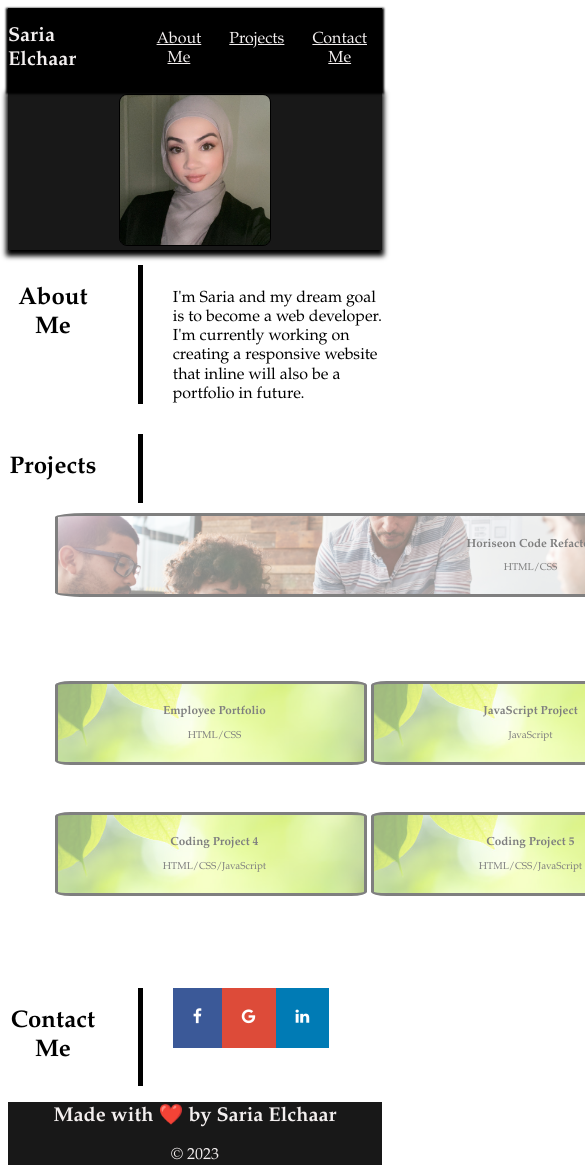
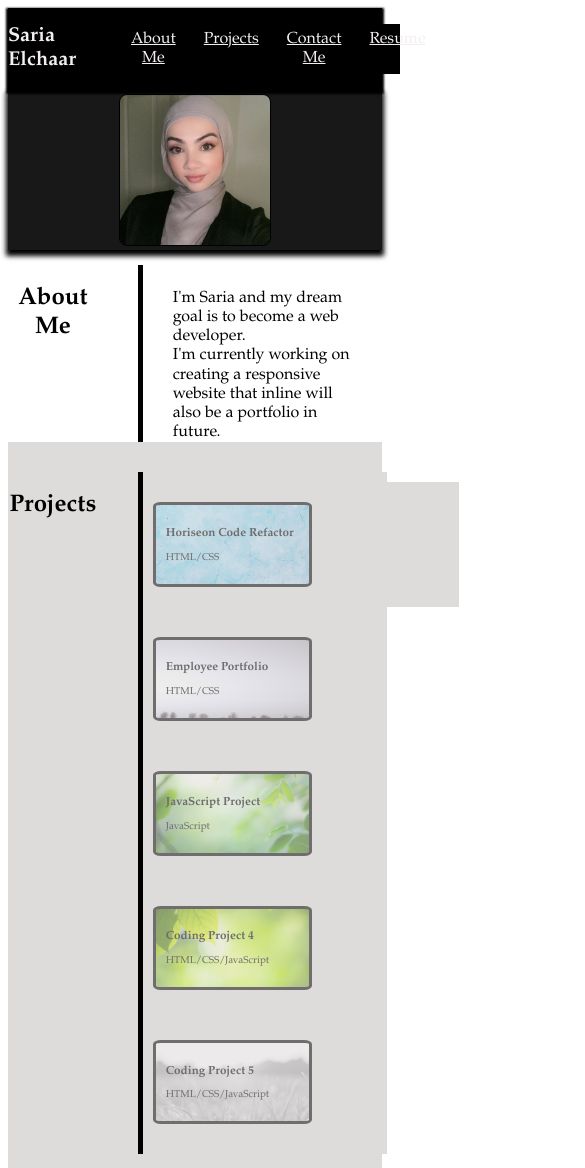
Before and after one commit to Saria995/professional-employee-portfolio, a plain HTML site: page index.html in a window 390 px wide. Shown: the top 1168 px of the page, 585 px wide, since content can reach past the window. Drawn offline with Linux system fonts and the light colour scheme.

Commit message:
Added the final sections of HTML and CSS, conducting coding

```diff
--- a/Assets/css/style.css
+++ b/Assets/css/style.css
@@ -98,16 +98,14 @@ body {
     font-size: 20px;
     padding: 0 30px;
     line-height: 1.6;
-    width: 90%;
-    margin-left: 110px;
+    margin-left: 0px;
 }
 
 /*My Work Section*/
 .my-work {
     padding: 30px 0;
     display: flex;
-    justify-content: space-between;
-    background-color: white;
+    background-color: rgb(222, 219, 219);
 
 }
 
@@ -148,28 +146,46 @@ body {
     color: var(--black);
     padding: 10px;
     width: 280px;
-    text-align: center;
 }
 
 .project:hover {
     opacity: 1.0;
 }
 
+.grid-container {
+    display: grid;
+    grid-template-columns: auto auto;
+    gap: 10px;
+    background-color: rgb(222, 219, 219);
+    padding: 10px;
+    width: 60%;
+  }
+
+  .grid-container > div {
+    padding: 20px 0;
+    font-size: 18px;
+  }
+
+  .item1 {
+    grid-column: 1 / 3;
+    background-color: rgb(222, 219, 219);
+  }
+
 .horiseon {
     grid-column: 1/3;
     grid-row: span 2;
-    background-image: url("../Images/Horiseon\ Image.png");
+    background-image: url("../Images/light\ blue\ bg\ horiseon.jpg");
 }
 
 
 .css {
-    background-image: url("../Images/project\ css\ image.jpg") ;
+    background-image: url("../Images/Image\ for\ proj\ 3.jpg") ;
     background-position: var (--position)
 }
 
 
 .javascript {
-    background-image: url("../Images/project\ css\ image.jpg") ;
+    background-image: url("../Images/green\ image\ for\ bg\ 4.jpg") ;
     background-position: var (--position)
 }
 
@@ -179,7 +195,7 @@ body {
 }
 
 .five {
-    background-image: url("../Images/project\ css\ image.jpg") ;
+    background-image: url("../Images/white\ background\ for\ proj\ 2.jpg") ;
     background-position: var (--position)
 }
 
@@ -210,7 +226,7 @@ body {
     height: 60px;
     display: flex;
     justify-content: space-between;
-    margin-left: 8%;
+    margin-left: 2%;
 }
 
 .fa-facebook {
@@ -242,6 +258,14 @@ body {
 
 
 @media screen and (max-width: 768px) {
+
+    .item1 {
+        grid-column: 1 / 1;
+      }
+      .grid-container {
+        display: grid;
+        grid-template-columns: auto;
+    }
 
     .navbar {
         flex-direction: row;
@@ -294,25 +318,29 @@ body {
     }
 
     .my-work {
-        flex-direction: column;
+        width: 100%;
         padding: 30px 0;
     }
 
     .my-work .project {
         display: flex;
-        width: 100%;
-        height: fit-content;
+        width: 50%;
+        height: max-content;
         font-size: 10px;
-        flex-direction: column;
+        justify-content: flex-end;
     }
 
     .projects-grid-wrapper {
-        width: 100%;
+        width: 147%;
         padding: 10px;
     }
 
-    .projects-grid {
-        width: 80%;
+    /*.projects-grid {
+        width: 50%;
+    }*/
+
+    .project {
+        width: 100%;
     }
 
 
--- a/index.html
+++ b/index.html
@@ -18,6 +18,7 @@
                         <li><a href="#about-me">About Me</a></li>
                         <li><a href="#my-work">Projects</a></li>
                         <li><a href="#contact-me">Contact Me</a></li>
+                        <li><a href="Resume">Resume</a></li>
                 </div>
             </ul>
         </nav>
@@ -45,39 +46,48 @@
             <div class="title">
                 <h2>Projects</h2>
             </div>
-            <div class="projects-grid-wrapper">
-            <div class="projects-grid">
-
+            <div class="grid-container">
+                <div class="item1">
                     <a href="https://saria995.github.io/Horiseon-Code-Restructure/" target="_blank" class="project horiseon">
                         <div class="project-label">
                             <h3>Horiseon Code Refactor</h3>
                             <p>HTML/CSS</p>
                         </div>
                     </a>
+                </div>
+                <div class="item2">
                     <a href="#" target="_blank" class="project css">
                         <div class="project-label">
                             <h3>Employee Portfolio</h3>
                             <p>HTML/CSS</p>
                         </div>
                     </a>
+                </div>
+                <div class="item2">
                     <a href="#" target="_blank" class="project javascript">
                         <div class="project-label">
                             <h3>JavaScript Project</h3>
                             <p>JavaScript</p>
                         </div>
                     </a>
+                </div>
+                <div class="item2">
                     <a href="#" target="_blank" class="project four">
                         <div class="project-label">
                             <h3>Coding Project 4</h3>
                             <p>HTML/CSS/JavaScript</p>
                         </div>
                     </a>
+                </div>
+                <div class="item2">
                     <a href="#" target="_blank" class="project five">
                         <div class="project-label">
                             <h3>Coding Project 5</h3>
                             <p>HTML/CSS/JavaScript</p>
                         </div>
                     </a>
+                </div>
+            </div>
     </section>
 <!--Contact details section which includes links to social media platforms-->
     <section id="contact-me" class="contact-me">
```
Also changed, not shown: Assets/Images/Bg for proj 4.png (added), Assets/Images/Image for proj 3.jpg (added), Assets/Images/blue Horiseon Background.jpg (added), Assets/Images/green image for bg 4.jpg (added), Assets/Images/light blue bg horiseon.jpg (added), Assets/Images/white background for proj 2.jpg (added), 1 other file. Lines whose indentation alone changed are shown as unchanged.
